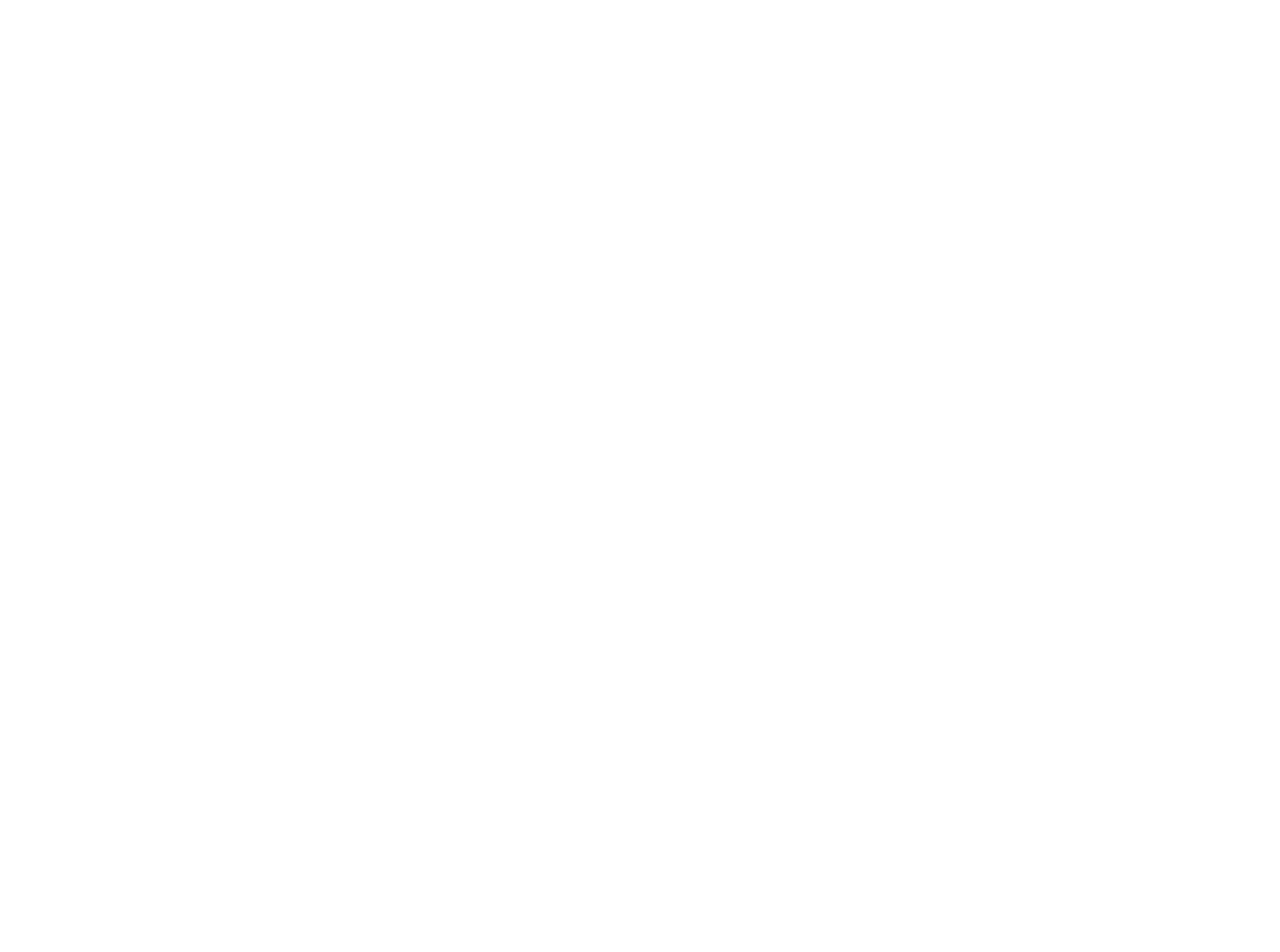
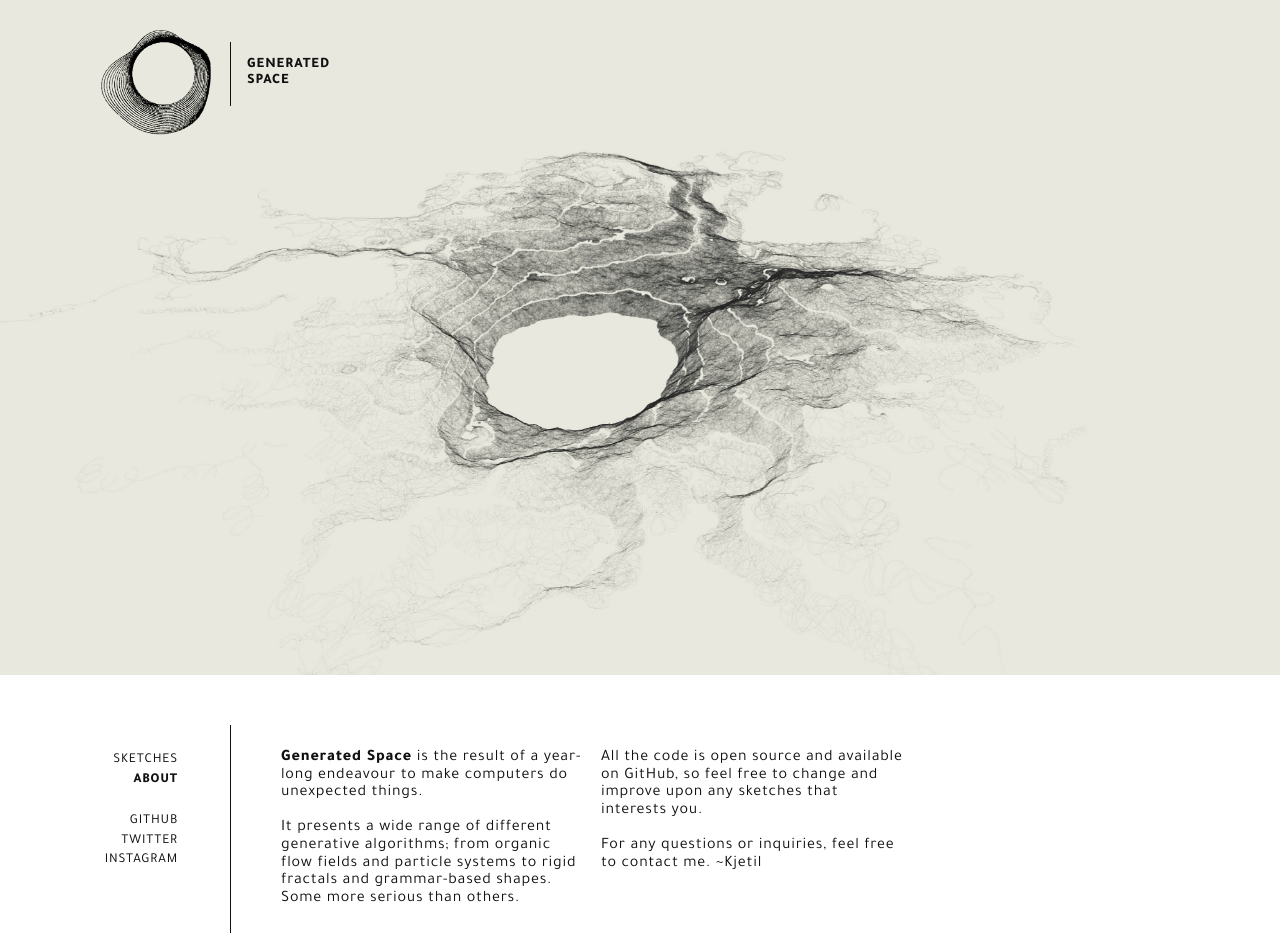
Before and after one commit to kgolid/generated-space, a Nuxt app: page /about in a window 1280 px wide. Before the commit this address had no page. Shown: the top 952 px of the page. Before the commit the page ends 800 px from the top, so only its background shows below. Built offline with nearby package versions, Linux system fonts and the light colour scheme.

Commit message:
add about page

```diff
--- /dev/null
+++ b/pages/about.vue
@@ -0,0 +1,40 @@
+<template>
+<div class="menu-container">
+  <p><span class="emphasised">Generated Space</span> is the result of a year-long endeavour to make computers do unexpected things.</p>
+  <br/>
+  <p>It presents a wide range of different generative algorithms; from organic flow fields and particle systems to rigid fractals and grammar-based shapes.  Some more serious than others.</p>
+  <p>All the code is open source and available on GitHub, so feel free to change and improve upon any sketches that interests you.</p>
+  <br/>
+  <p>For any questions or inquiries, feel free to contact me.  ~Kjetil</p>
+
+
+</div>
+</template>
+
+<script>
+export default {
+  layout: 'Frontpage'
+};
+</script>
+
+<style scoped>
+.menu-container {
+  display: inline-block;
+  width: calc(100% - 130px);
+  max-width: 700px;
+  columns: 250px 2;
+  vertical-align: top;
+  padding: 25px;
+  padding-left: 50px;
+  border-left: 1px solid #111;
+  margin-left: 50px;
+}
+
+.emphasised {
+  font-weight: 700;
+}
+
+img {
+  width: 280px;
+}
+</style>
```
